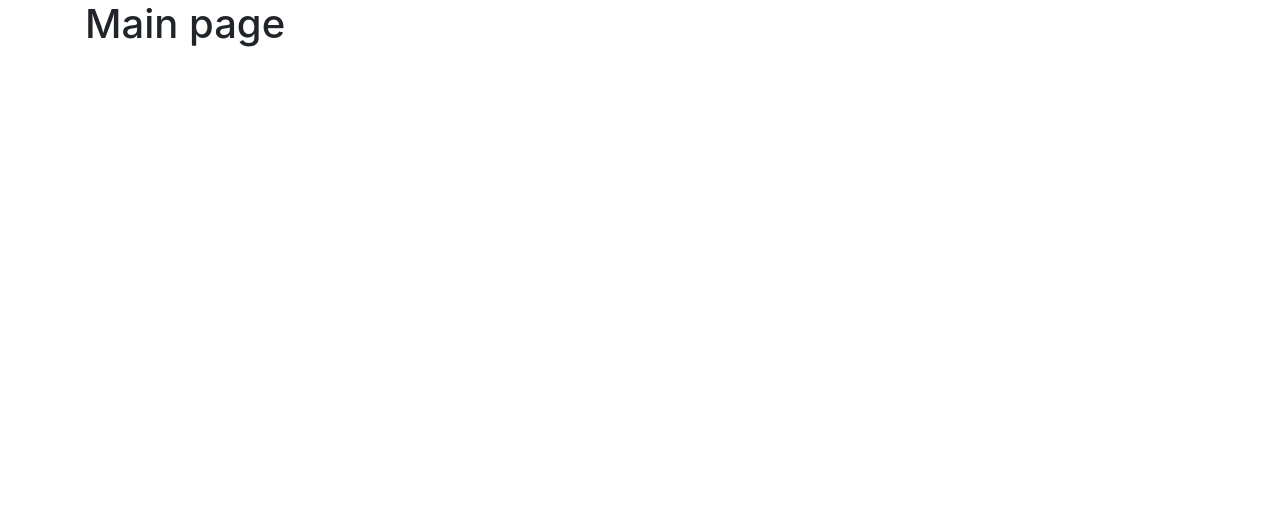
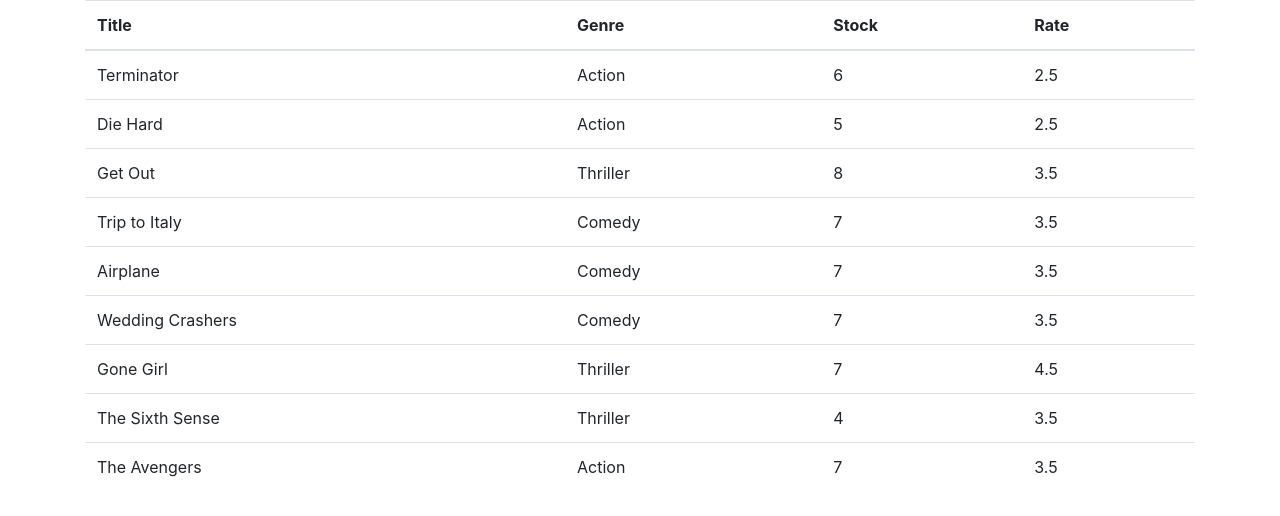
Before and after one commit to DiegoRamires/blockbuster, a React (Create React App) app: page / in a window 1280 px wide. Shown: the top 516 px of the page. Built offline with nearby package versions, Linux system fonts and the light colour scheme.

Commit message:
render movies component as a table

```diff
--- a/src/App.js
+++ b/src/App.js
@@ -1,12 +1,11 @@
 import React from 'react';
+import Movies from './components/movies'
 import './App.css';
 
 function App() {
   return (
     <main className="container">
-      <h1>
-        Main page
-      </h1>
+      <Movies />
     </main>
   );
 }
--- /dev/null
+++ b/src/components/movies.js
@@ -0,0 +1,35 @@
+import React, { Component } from 'react';
+import { getMovies } from '../services/fakeMovieService'
+
+class movies extends Component {
+  state = {
+    movies: getMovies()
+  }
+  render() {
+    return (
+      <table className="table">
+        <thead>
+          <tr>
+            <th>Title</th>
+            <th>Genre</th>
+            <th>Stock</th>
+            <th>Rate</th>
+          </tr>
+        </thead>
+        <tbody>
+          { this.state.movies.map(movie => (
+            <tr key={movie._id}>
+              <td>{movie.title}</td>
+              <td>{movie.genre.name}</td>
+              <td>{movie.numberInStock}</td>
+              <td>{movie.dailyRentalRate}</td>
+            </tr>
+          ))}
+
+        </tbody>
+      </table>
+    );
+  }
+}
+
+export default movies;
```
